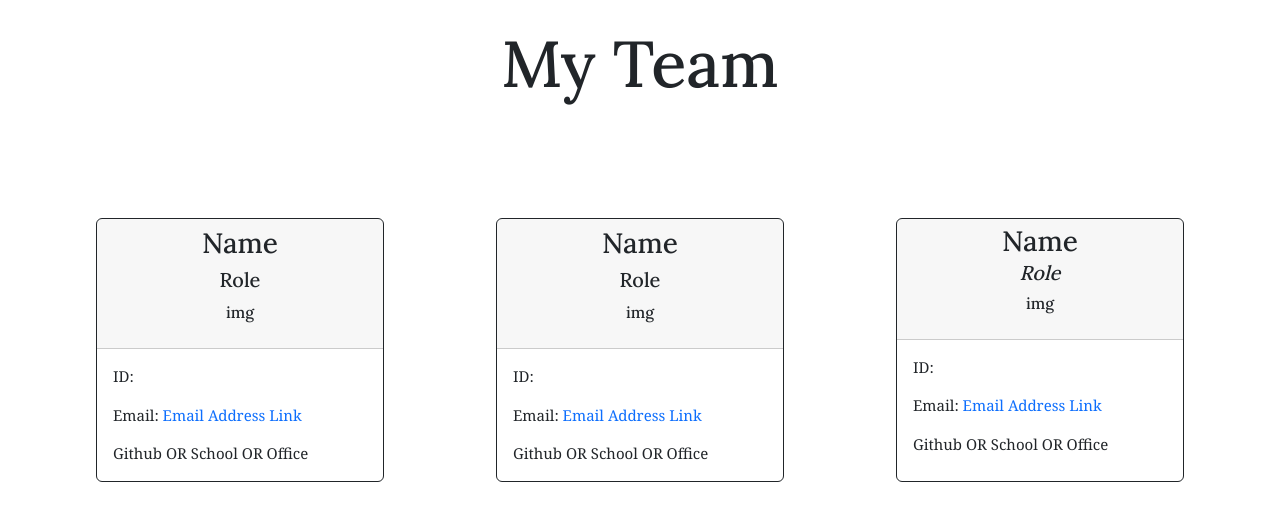
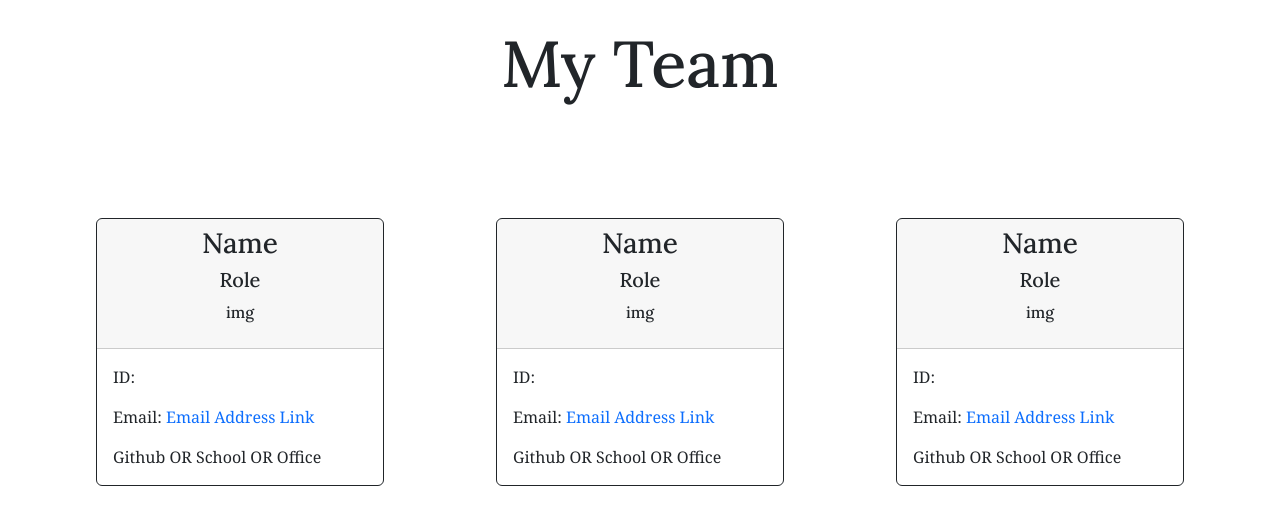
Before and after one commit to hlnicks/team-profile-generator, a website: page dist/index.html in a window 1280 px wide. Drawn offline with nearby package versions, Linux system fonts and the light colour scheme.

Commit message:
HTML edits

```diff
--- a/dist/index.html
+++ b/dist/index.html
@@ -17,66 +17,60 @@
         My Team
     </header>
    <main class="d-flex justify-content-around">
+
     <div class="card border-dark " style="width: 18rem;">
         <div class="card-header text-center" style="background-color:">
-            <h3 class="card-title">Name</h3>
-            <h5 class="card-title ">Role</h5>
+            <h3 id="name" class="card-title">Name</h3>
+            <h5 id="title" class="card-title ">Role</h5>
             <p id="img" class= "text-center">img</p>
         </div>
         <div class="card-body">
             <p id="id" class="card-text">ID: </p>
-            <p id="email" class="card-text">Email: <a href="" class="text-decoration-none">Email Address Link</a></p>
+            <p id="email" class="card-text">Email: <a href="" class="text-decoration-none" target="_blank">Email Address Link</a></p>
             <p id="more-info" class="card-text">Github OR School OR Office</p>
         </div>
     </div>
 
     <div class="card border-dark " style="width: 18rem;">
         <div class="card-header text-center" style="background-color:">
-            <h3 class="card-title">Name</h3>
-            <h5 class="card-title ">Role</h5>
+            <h3 id="name" class="card-title">Name</h3>
+            <h5 id="title" class="card-title ">Role</h5>
             <p id="img" class= "text-center">img</p>
         </div>
         <div class="card-body">
             <p id="id" class="card-text">ID: </p>
-            <p id="email" class="card-text">Email: <a href="" class="text-decoration-none">Email Address Link</a></p>
+            <p id="email" class="card-text">Email: <a href="" class="text-decoration-none" target="_blank">Email Address Link</a></p>
             <p id="more-info" class="card-text">Github OR School OR Office</p>
         </div>
     </div>
 
     <div class="card border-dark " style="width: 18rem;">
         <div class="card-header text-center" style="background-color:">
-            <h3 class="card-title lh-1">Name</h3>
-            <h5 class="card-title fst-italic lh-1">Role</h4>
+            <h3 id="name" class="card-title">Name</h3>
+            <h5 id="title" class="card-title ">Role</h5>
             <p id="img" class= "text-center">img</p>
-
         </div>
         <div class="card-body">
             <p id="id" class="card-text">ID: </p>
-            <p id="email" class="card-text">Email: <a href="" class="text-decoration-none">Email Address Link</a></p>
+            <p id="email" class="card-text">Email: <a href="" class="text-decoration-none" target="_blank">Email Address Link</a></p>
             <p id="more-info" class="card-text">Github OR School OR Office</p>
         </div>
     </div>
+
    </main>
 </body>
 </html>
 
-<!-- bootstrap images i may use:
+<!-- bootstrap images:
 engineer:
-<i class="h3 lh-lg bi bi-code"></i>
-<i class="h3 lh-lg bi bi-github"></i>
-<i class="h3 lh-lg bi bi-terminal"></i>
-<i class="h3 lh-lg bi bi-terminal-fill"></i>
+<i class="h1 lh-lg bi bi-terminal-fill"></i>
 
 
 intern:
-<i class="h3 lh-lg bi bi-mortarboard"></i>
-<i class="h3 lh-lg bi bi-mortarboard-fill"></i>
+<i class="h1 lh-lg bi bi-mortarboard-fill"></i>
 
 manager:
-<i class="h3 lh-lg bi bi-person-lines-fill"></i>
-<i class="h3 lh-lg bi bi-clipboard2-check"></i>
-<i class="h3 lh-lg bi bi-clipboard2-check-fill"></i>
-<i class="h3lh-lg bi bi-building"></i>
+<i class="h1 lh-lg bi bi-clipboard2-check-fill"></i>
 
 
 -->
--- a/dist/style.css
+++ b/dist/style.css
@@ -18,5 +18,5 @@ main {
 }
 
 .card-text {
-    font-size: 15px;
+    font-size: 16px;
 }
```
